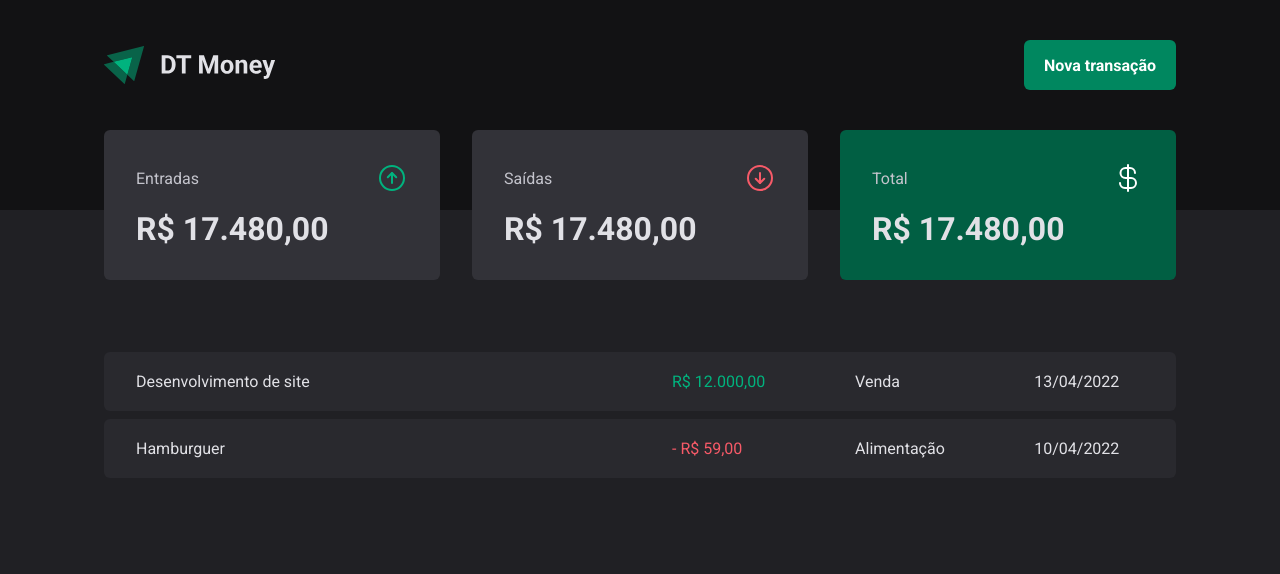
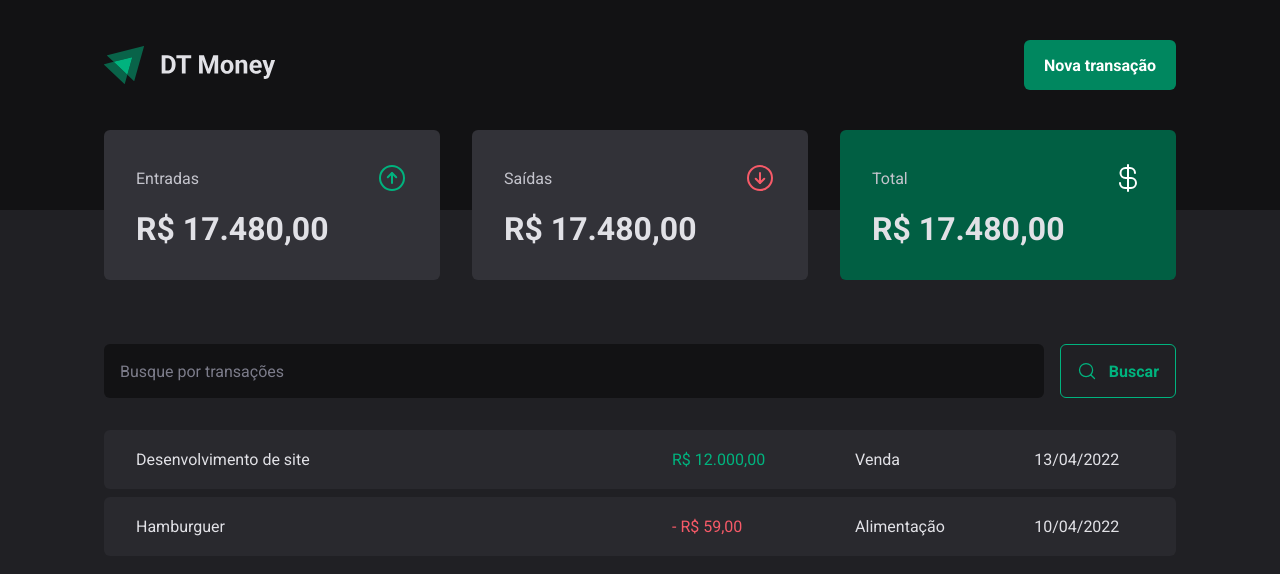
Before and after one commit to devLucasAquino/dt-money-rocketseat, a React (Vite) app: page / in a window 1280 px wide. Shown: the top 574 px of the page. Built offline with nearby package versions, Linux system fonts and the light colour scheme.

Commit message:
feat: SearchForm component

```diff
--- /dev/null
+++ b/src/pages/Transactions/components/SearchForm/index.tsx
@@ -0,0 +1,15 @@
+import { MagnifyingGlass } from "phosphor-react";
+import { SearchFormContainer } from "./styles";
+
+export function SearchForm(){
+    return(
+        <SearchFormContainer>
+            <input type="text" placeholder="Busque por transações" />
+
+            <button type="submit">
+                <MagnifyingGlass size={20} />
+                Buscar
+            </button>
+        </SearchFormContainer>
+    )
+}
--- /dev/null
+++ b/src/pages/Transactions/components/SearchForm/styles.ts
@@ -0,0 +1,46 @@
+import styled from "styled-components";
+
+export const SearchFormContainer = styled.form`
+    display: flex;
+    gap: 1rem;
+
+    input{
+        flex: 1;
+        border-radius: 6px;
+        border: 0;
+        background-color: ${props => props.theme["gray-900"]};
+        color: ${props => props.theme["gray-300"]};
+        padding: 1rem;
+
+        &::placeholder{
+            color: ${props => props.theme["gray-500"]};
+        }
+    }
+
+    button{
+        display: flex;
+        align-items: center;
+        gap: 0.75rem;
+
+        border: 0;
+        padding: 1rem;
+        background: transparent;
+        border: 1px solid ${props => props.theme["green-300"]};
+        color: ${props => props.theme["green-300"]};
+        font-weight: bold;
+        border-radius: 6px;
+
+        &:hover{
+            cursor: pointer;
+            background: ${props => props.theme["green-500"]};
+            border: 1px solid ${props => props.theme["green-500"]};
+            color: ${props => props.theme["white"]};
+            transition:
+                color 0.2s,
+                border-color 0.2s,
+                background-color 0.2s;
+        }
+    }
+
+
+`;
--- a/src/pages/Transactions/index.tsx
+++ b/src/pages/Transactions/index.tsx
@@ -1,5 +1,6 @@
 import { Header } from "../../components/Header";
 import { Summary } from "../../components/Summary";
+import { SearchForm } from "./components/SearchForm";
 import { PriceHighlight, TransactionsContainer, TransactionsTable } from "./styles";
 
 export function Transactions(){
@@ -9,6 +10,7 @@
             <Summary />
 
             <TransactionsContainer>
+                <SearchForm />
                 <TransactionsTable>
                     <tbody>
                         <tr>
--- a/src/pages/Transactions/styles.ts
+++ b/src/pages/Transactions/styles.ts
@@ -11,7 +11,7 @@
     width: 100%;
     border-collapse: separate;
     border-spacing: 0 0.5rem;
-    /* margin-top: 1.5rem; */
+    margin-top: 1.5rem;
 
     td{
         padding: 1.25rem 2rem;
```
